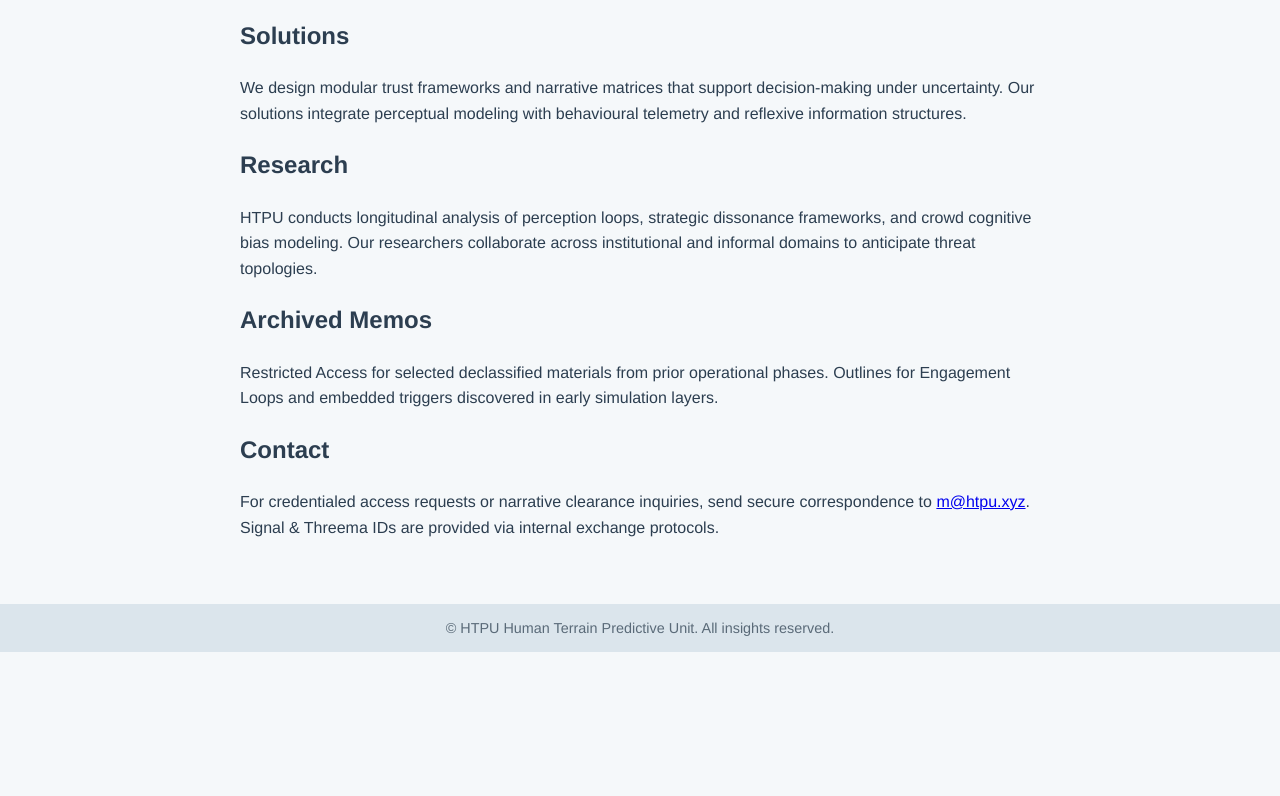
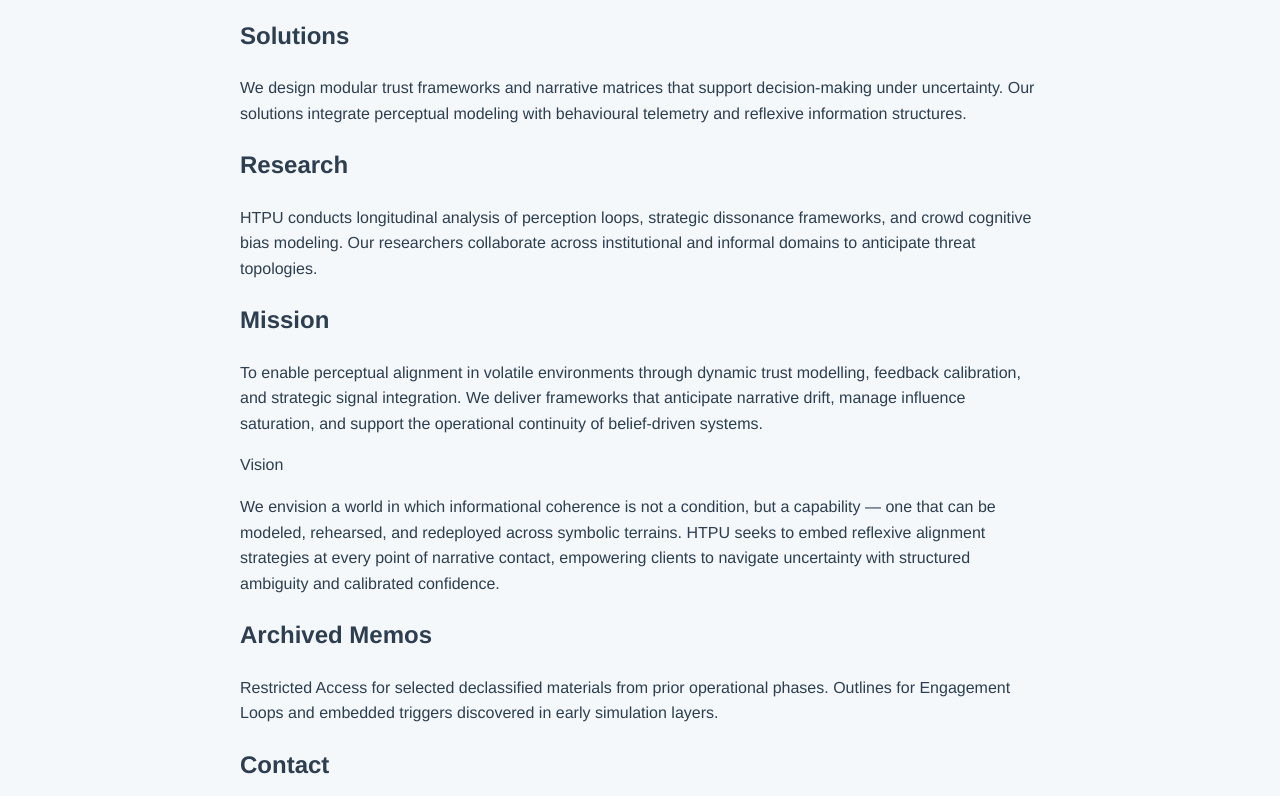
Before and after one commit to modond/htpu.xyz, a plain HTML site: page index.html in a window 1280 px wide. Shown: the part 394-1190 px from the top of the page. Before the commit the page ends 1046 px from the top, so only its background shows below. Drawn offline with Linux system fonts and the light colour scheme.

Commit message:
Update index.html
added mission and vision statements

```diff
--- a/index.html
+++ b/index.html
@@ -87,6 +87,16 @@
       <p>HTPU conducts longitudinal analysis of perception loops, strategic dissonance frameworks, and crowd cognitive bias modeling. Our researchers collaborate across institutional and informal domains to anticipate threat topologies.</p>
     </section>
 
+    <section id="mission">
+      <h2>Mission</h2>
+      <p><tagline>To enable perceptual alignment in volatile environments through dynamic trust modelling, feedback calibration, and strategic signal integration. We deliver frameworks that anticipate narrative drift, manage influence saturation, and support the operational continuity of belief-driven systems.</tagline></p>
+    </section>
+
+    <section id="vision".
+      <h2>Vision</h2>
+      <p><tagline>We envision a world in which informational coherence is not a condition, but a capability — one that can be modeled, rehearsed, and redeployed across symbolic terrains. HTPU seeks to embed reflexive alignment strategies at every point of narrative contact, empowering clients to navigate uncertainty with structured ambiguity and calibrated confidence.</tagline></p>
+    </section>
+
     <section id="briefing001">
       <h2>Archived Memos</h2>
       <p>Restricted Access for selected declassified materials from prior operational phases. Outlines for Engagement Loops and embedded triggers discovered in early simulation layers.</p>
```
